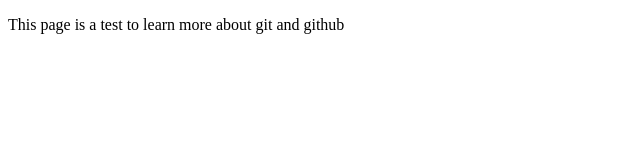
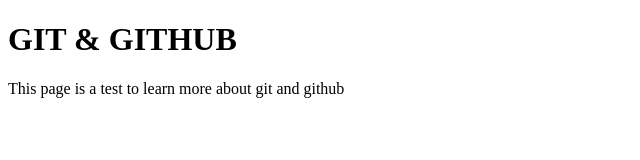
Before and after one commit to AlexandreMassoni/Aula-GIT, a plain HTML site: page index.html in a window 1280 px wide. Shown: the whole page, without its empty margins (0-640 px from the left). Drawn offline with Linux system fonts and the light colour scheme.

Commit message:
Update page index.html

```diff
--- a/index.html
+++ b/index.html
@@ -7,6 +7,7 @@
         <title>Git and Github</title>
     </head>
     <body>
+        <h1>GIT & GITHUB</h1>
         <p>This page is a test to learn more about git and github</p>
     </body>
 </html>
```
